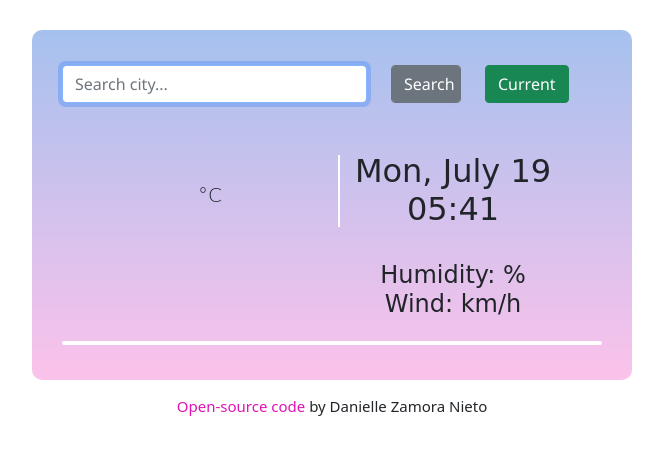
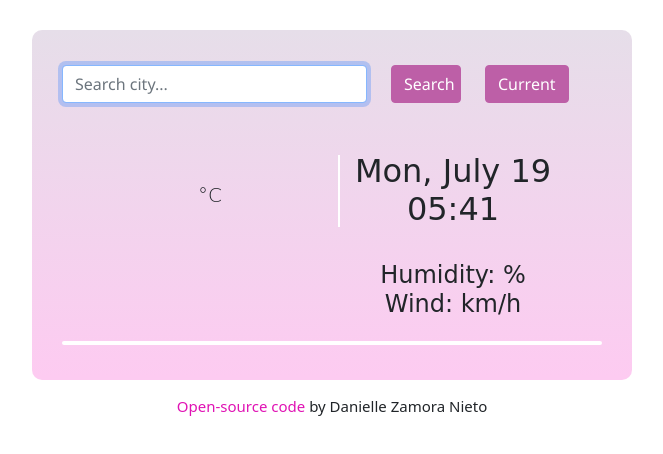
Before and after one commit to danielle-zn/vanilla-weather-app, a plain HTML site: page index.html in a window 1280 px wide. Shown: the whole page, without its empty margins (308-971 px from the left). Drawn offline with nearby package versions, Linux system fonts and the light colour scheme; no server answers; a web font is replaced by a local one.

Commit message:
Added CSS to search and current buttons

```diff
--- a/index.html
+++ b/index.html
@@ -40,14 +40,14 @@
                 <input
                   type="submit"
                   value="Search"
-                  class="form-control btn btn-secondary"
+                  class="form-control btn-outline-dark"
                   id="search-button"
                 />
               </div>
               <div class="col-2">
                 <button
                   type="button"
-                  class="btn btn-success"
+                  class="btn btn-outline-dark"
                   id="current-button"
                 >
                   Current
--- a/src/style.css
+++ b/src/style.css
@@ -13,11 +13,7 @@ h3 {
   margin: 0 auto;
   padding: 35px 30px;
   border-radius: 10px;
-  background: linear-gradient(
-    to top,
-    rgb(251, 194, 235) 0%,
-    rgb(166, 193, 238) 100%
-  );
+  background: linear-gradient(to top, #fdcbf1 0%, #fdcbf1 1%, #e6dee9 100%);
   font-family: "Baloo Tammudu 2", cursive;
 }
 
@@ -95,3 +91,27 @@ h3 {
   text-decoration: none;
   cursor: default;
 }
+
+#search-button {
+  background: #bd5fa7;
+  border: 1px solid #bd5fa7;
+  color: #ffff;
+}
+
+#search-button:hover {
+  background: #ffff;
+  border: 1px solid #ffff;
+  color: #bd5fa7;
+}
+
+#current-button {
+  background: #bd5fa7;
+  border: 1px solid #bd5fa7;
+  color: #ffff;
+}
+
+#current-button:hover {
+  background: #ffff;
+  border: 1px solid #ffff;
+  color: #bd5fa7;
+}
```
